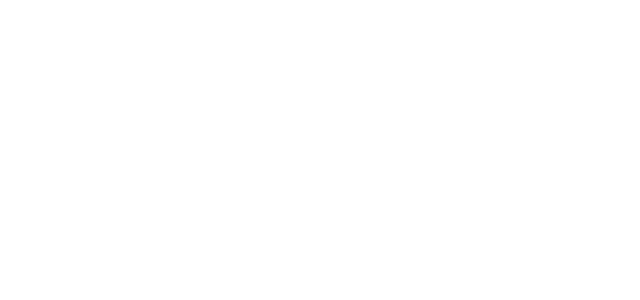
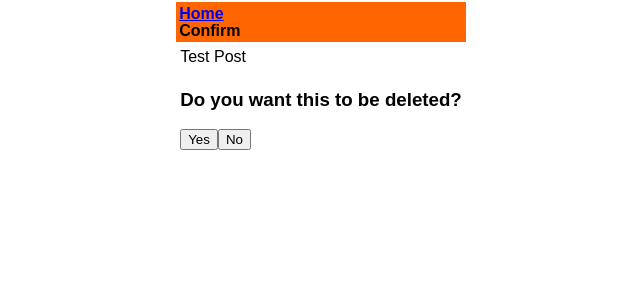
Before and after one commit to islamhaqq/Readable, a React (Create React App) app: page /confirm-delete/post1 in a window 1280 px wide. Shown: the top 300 px of the page, without its empty margins (319-959 px from the left). Built offline with nearby package versions, Linux system fonts and the light colour scheme.

Commit message:
create the confirm delete page that deletes posts

```diff
--- /dev/null
+++ b/src/components/ConfirmDelete.js
@@ -0,0 +1,83 @@
+import React from 'react';
+import { Link } from 'react-router-dom';
+import PropTypes from 'prop-types';
+import createBrowserHistory from 'history/createBrowserHistory';
+
+import PostDetailsRow from './PostDetailsRow';
+import TableSpacerRow from './TableSpacerRow';
+import postPropType from '../utils/proptypes/postPropType';
+
+const ConfirmDelete = ({ post, onDeletePost, match, history }) => (
+	<center>
+		<table>
+			<tbody>
+				<tr>
+					<td bgcolor="#ff6600">
+						<table
+							border="0"
+							cellPadding="0"
+							cellSpacing="0"
+							width="100%"
+							style={{ padding: '2px' }}
+						>
+							<tbody>
+								<tr>
+									<td>
+										<Link to="/">
+											<b>Home</b>
+										</Link>
+									</td>
+								</tr>
+								<tr>
+									<td style={{ lineHeight: '12pt', height: '10px' }}>
+										<span>
+											<b>Confirm</b>
+										</span>
+									</td>
+								</tr>
+							</tbody>
+						</table>
+					</td>
+				</tr>
+
+				<tr>
+					<td>
+						<table>
+							<tbody>
+								<tr>
+									<td>Test Post</td>
+								</tr>
+
+								<tr>
+									<td>
+										<h3>Do you want this to be deleted?</h3>
+										<button
+											onClick={() => {
+												onDeletePost(match.params.postId);
+												history.push('/');
+											}}
+											type="submit"
+										>
+											Yes
+										</button>
+
+										<Link to="/">
+											<button type="submit">No</button>
+										</Link>
+									</td>
+								</tr>
+								{/* <PostDetailsRow post={post} /> */}
+							</tbody>
+						</table>
+					</td>
+				</tr>
+			</tbody>
+		</table>
+	</center>
+);
+
+ConfirmDelete.propTypes = {
+	post: postPropType,
+};
+
+export default ConfirmDelete;
--- a/src/containers/App.js
+++ b/src/containers/App.js
@@ -4,8 +4,9 @@
 import { Route } from 'react-router-dom';
 
 import Home from '../components/Home';
+import ConfirmDelete from '../components/ConfirmDelete';
 import Submit from '../components/Submit';
-import { upvotePost, createPost } from '../actions';
+import { upvotePost, createPost, deletePost } from '../actions';
 
 class App extends Component {
 	render() {
@@ -27,6 +28,14 @@
 					exact
 					render={() => <Submit onSubmitNewPost={this.props.onSubmitNewPost} />}
 				/>
+
+				<Route
+					path="/confirm-delete/:postId"
+					render={props => (
+						<ConfirmDelete {...props} onDeletePost={this.props.deletePost} />
+					)}
+					exact
+				/>
 			</div>
 		);
 	}
@@ -47,6 +56,9 @@
 	onSubmitNewPost: postDataToSubmit => {
 		dispatch(createPost(postDataToSubmit));
 	},
+	deletePost: postId => {
+		dispatch(deletePost(postId));
+	},
 });
 
 App.propTypes = {
```
